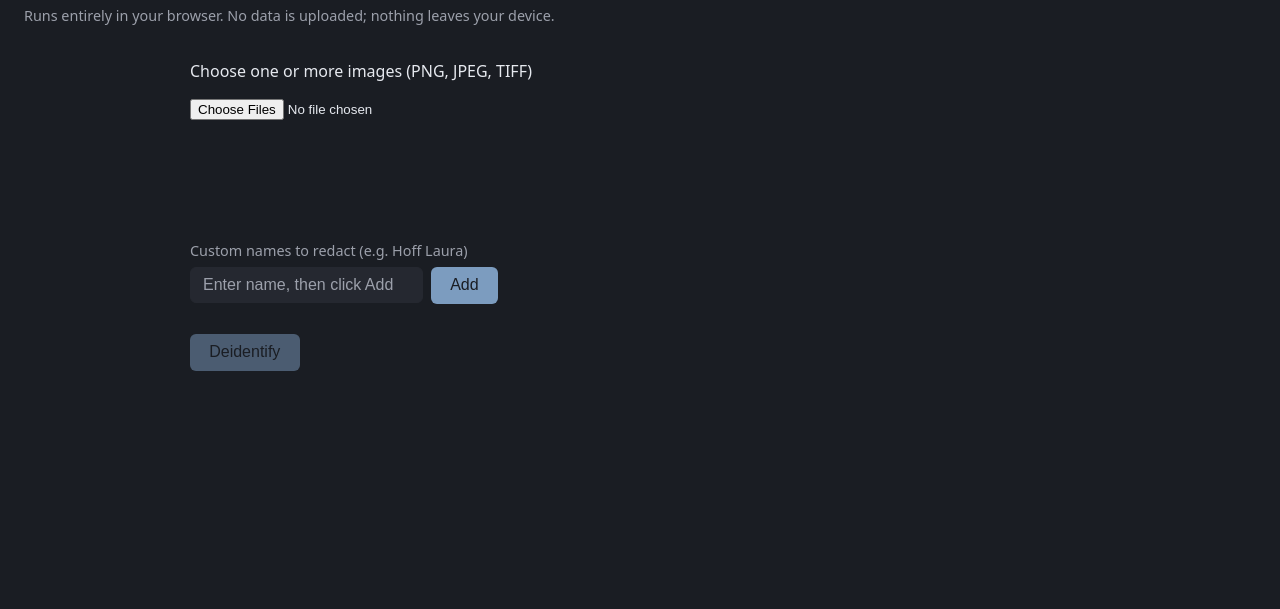
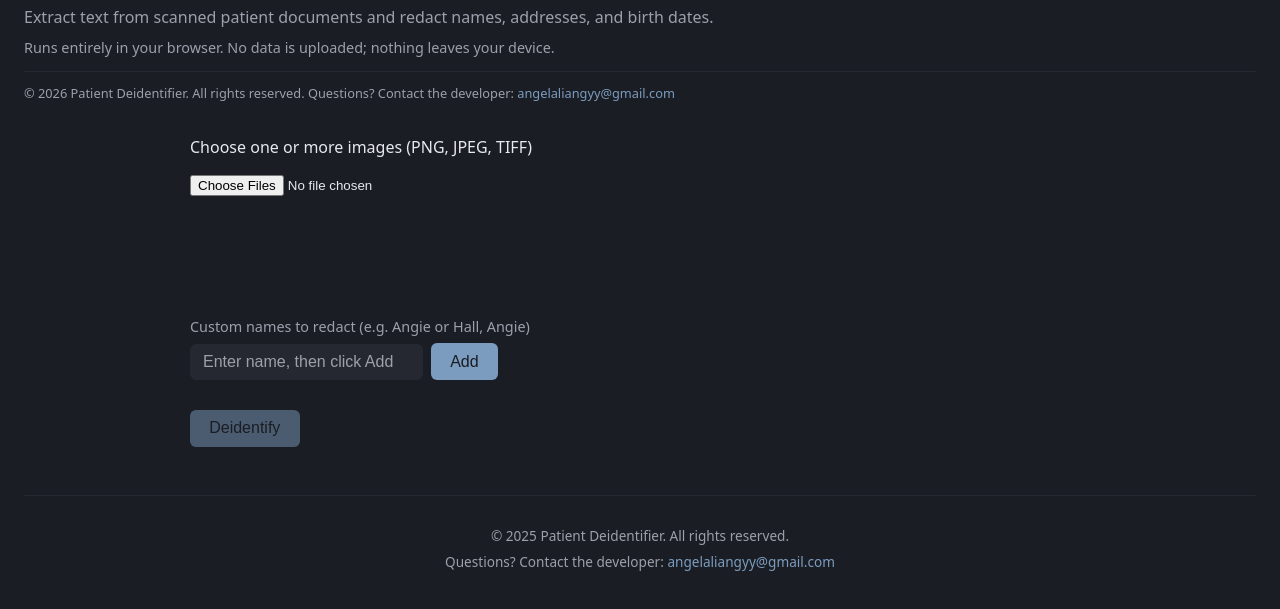
Before and after one commit to AngelaLYY/patient-deidentifier, a plain HTML site: page index.html in a window 1280 px wide. Shown: the part 63-672 px from the top of the page. Drawn offline with nearby package versions, Linux system fonts and the light colour scheme.

Commit message:
Updated README.md and privacy notice

```diff
--- a/index.html
+++ b/index.html
@@ -9,7 +9,9 @@
 <body>
   <header>
     <h1>Patient Deidentifier</h1>
+    <p class="tagline">Extract text from scanned patient documents and redact names, addresses, and birth dates.</p>
     <p class="privacy-notice">Runs entirely in your browser. No data is uploaded; nothing leaves your device.</p>
+    <p class="header-contact">© 2026 Patient Deidentifier. All rights reserved. Questions? Contact the developer: <a href="mailto:angelaliangyy@gmail.com">angelaliangyy@gmail.com</a></p>
   </header>
 
   <main>
@@ -20,7 +22,7 @@
       <p id="file-count" class="file-count" aria-live="polite" hidden></p>
 
       <div class="option-group custom-names-group">
-        <label for="custom-name-input">Custom names to redact (e.g. Hoff Laura)</label>
+        <label for="custom-name-input">Custom names to redact (e.g. Angie or Hall, Angie)</label>
         <div class="custom-names-row">
           <input type="text" id="custom-name-input" placeholder="Enter name, then click Add" />
           <button type="button" id="add-name-btn">Add</button>
@@ -52,6 +54,11 @@
     </section>
   </main>
 
+  <footer class="app-footer">
+    <p>© 2025 Patient Deidentifier. All rights reserved.</p>
+    <p>Questions? Contact the developer: <a href="mailto:angelaliangyy@gmail.com">angelaliangyy@gmail.com</a></p>
+  </footer>
+
   <script src="https://cdn.jsdelivr.net/npm/tesseract.js@5/dist/tesseract.min.js"></script>
   <script src="https://cdn.jsdelivr.net/npm/utif@2/UTIF.js"></script>
   <script src="https://cdn.jsdelivr.net/npm/jszip@3/dist/jszip.min.js"></script>
--- a/styles.css
+++ b/styles.css
@@ -32,10 +32,34 @@ header h1 {
   font-weight: 600;
 }
 
+header .tagline {
+  margin: 0 0 0.5rem;
+  font-size: 1rem;
+  font-weight: 400;
+  color: var(--text-muted);
+}
+
 .privacy-notice {
   margin: 0;
   color: var(--text-muted);
   font-size: 0.9rem;
+}
+
+header .header-contact {
+  margin: 0.75rem 0 0;
+  padding-top: 0.75rem;
+  border-top: 1px solid var(--surface);
+  color: var(--text-muted);
+  font-size: 0.8rem;
+}
+
+header .header-contact a {
+  color: var(--accent);
+  text-decoration: none;
+}
+
+header .header-contact a:hover {
+  text-decoration: underline;
 }
 
 main {
@@ -272,6 +296,28 @@ button:focus-visible {
   flex-wrap: wrap;
 }
 
+.app-footer {
+  margin-top: 3rem;
+  padding: 1.5rem 0;
+  border-top: 1px solid var(--surface);
+  text-align: center;
+  color: var(--text-muted);
+  font-size: 0.85rem;
+}
+
+.app-footer p {
+  margin: 0.35rem 0;
+}
+
+.app-footer a {
+  color: var(--accent);
+  text-decoration: none;
+}
+
+.app-footer a:hover {
+  text-decoration: underline;
+}
+
 [hidden] {
   display: none !important;
 }
```
Also changed, not shown: 2 other files.
